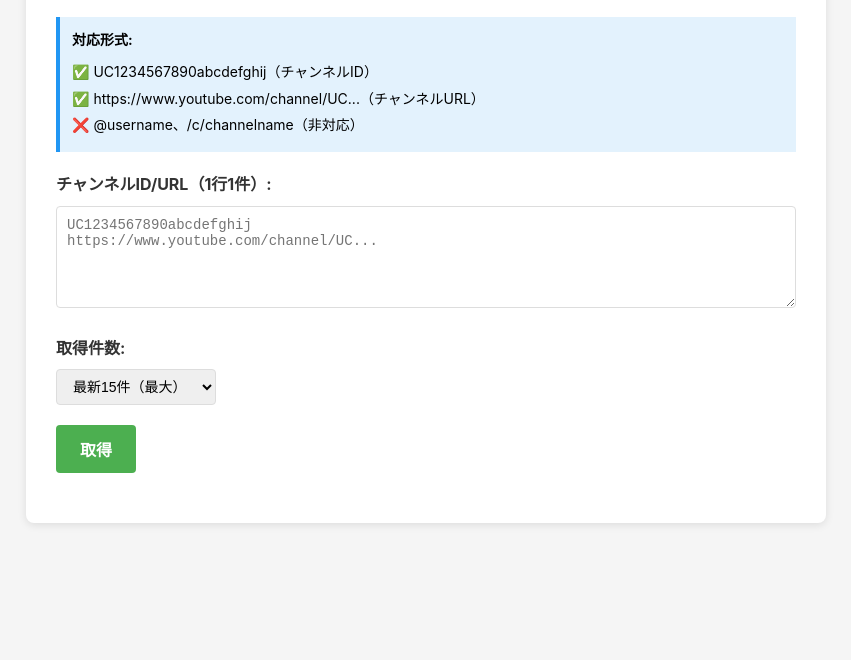
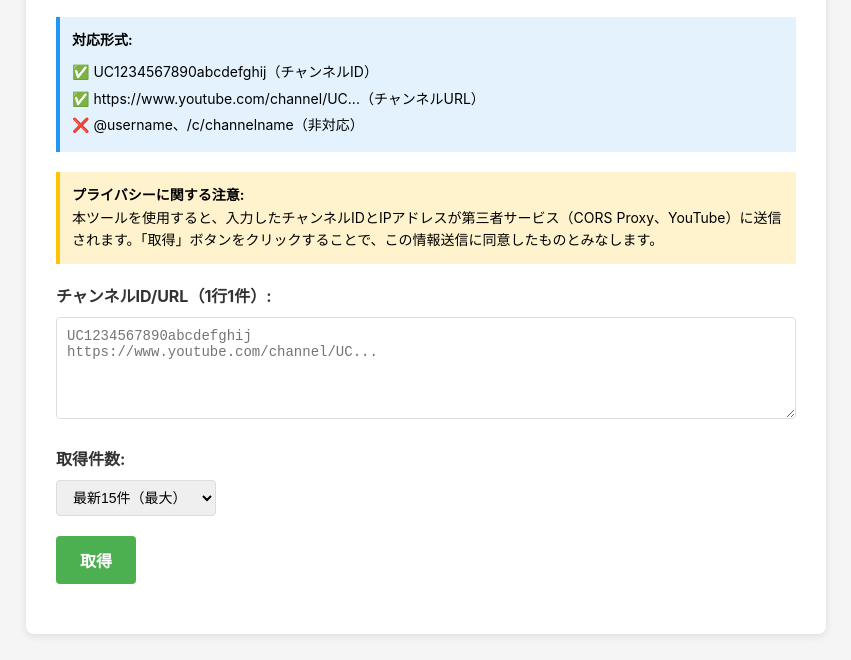
Before and after one commit to rm007080/Video-URL-List-Tool, a plain HTML site: page index.html in a window 1280 px wide. Shown: the part 140-800 px from the top of the page, without its empty margins (214-1065 px from the left). Drawn offline with Linux system fonts and the light colour scheme.

Commit message:
プライバシーに関する注意事項を追加し、READMEに第三者サービスへの情報送信についての詳細を明記。settings.local.jsonにCORS Proxyの権限を追加。

```diff
--- a/index.html
+++ b/index.html
@@ -21,6 +21,11 @@
         <li>✅ https://www.youtube.com/channel/UC...（チャンネルURL）</li>
         <li>❌ @username、/c/channelname（非対応）</li>
       </ul>
+    </div>
+
+    <div class="info-box" style="background-color: #fff3cd; border-left-color: #ffc107;">
+      <strong>プライバシーに関する注意:</strong><br>
+      本ツールを使用すると、入力したチャンネルIDとIPアドレスが第三者サービス（CORS Proxy、YouTube）に送信されます。「取得」ボタンをクリックすることで、この情報送信に同意したものとみなします。
     </div>
 
     <div class="form-group">
```
Also changed, not shown: .claude/settings.local.json, 1 other file.
